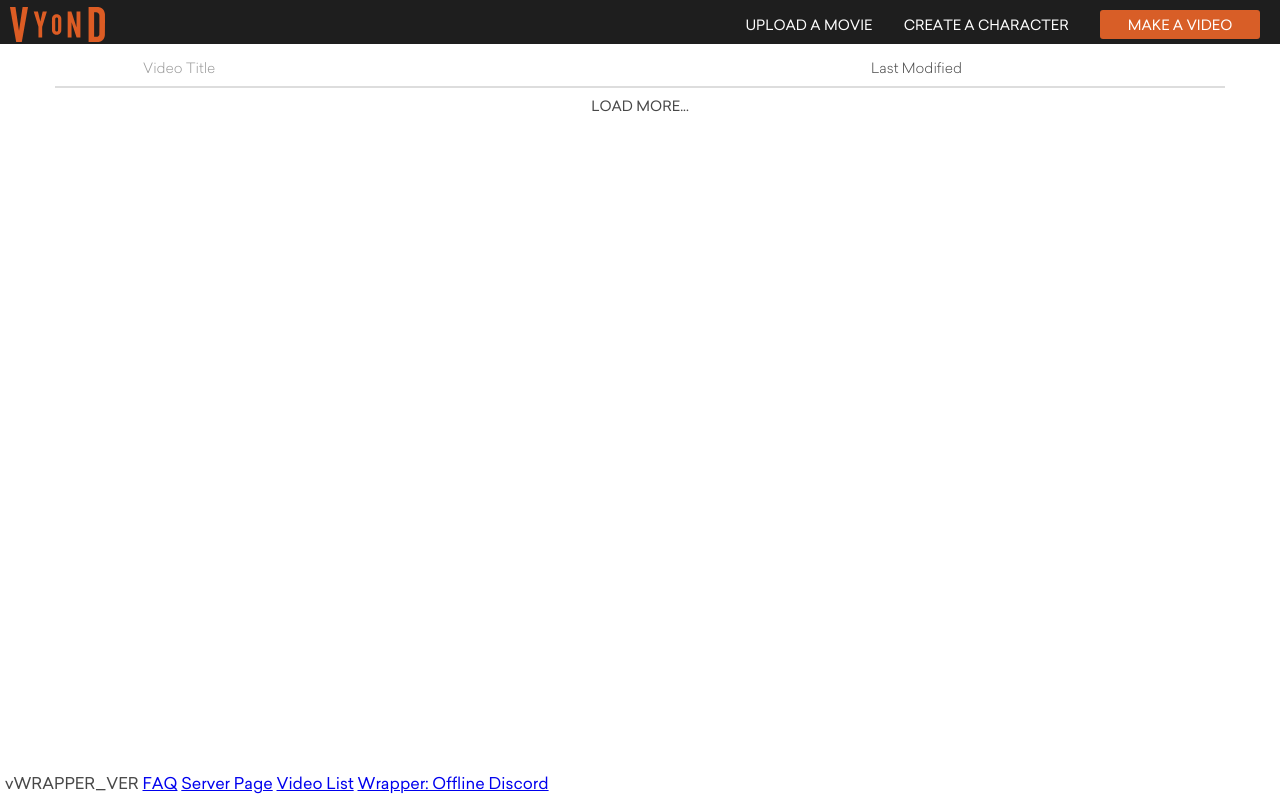
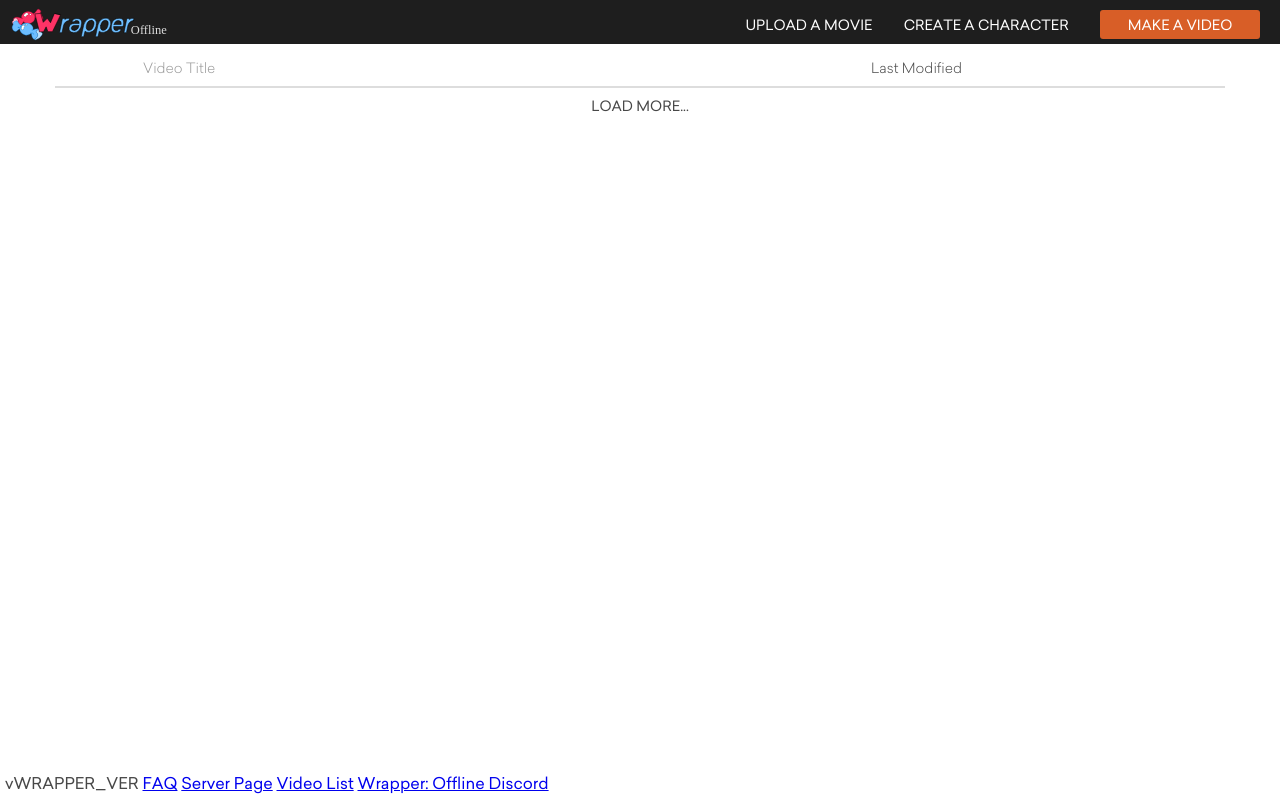
Before and after one commit to DominicJennings/Wrapper-Offline-2025, a website: page pages/html/oldlist.html in a window 1280 px wide. Drawn offline with Linux system fonts and the light colour scheme; no server answers.

Commit message:
Update oldlist.html

```diff
--- a/pages/html/oldlist.html
+++ b/pages/html/oldlist.html
@@ -12,7 +12,7 @@
 <header>
 	<div>
 	<a href="/">
-		<h1 style="margin:0"><img id="logo" src="../img/list_logo.svg" alt="Wrapper Offline 2025"/></h1>
+		<h1 style="margin:0"><img id="logo" src="../img/logo.svg" alt="Wrapper Offline"/></h1>
 		<div id="headbuttons">
 			<a class="button_small" onclick="document.getElementById('file').click()">UPLOAD A MOVIE</a>
 			<div id="char_dropdown" class="button_small">
```
